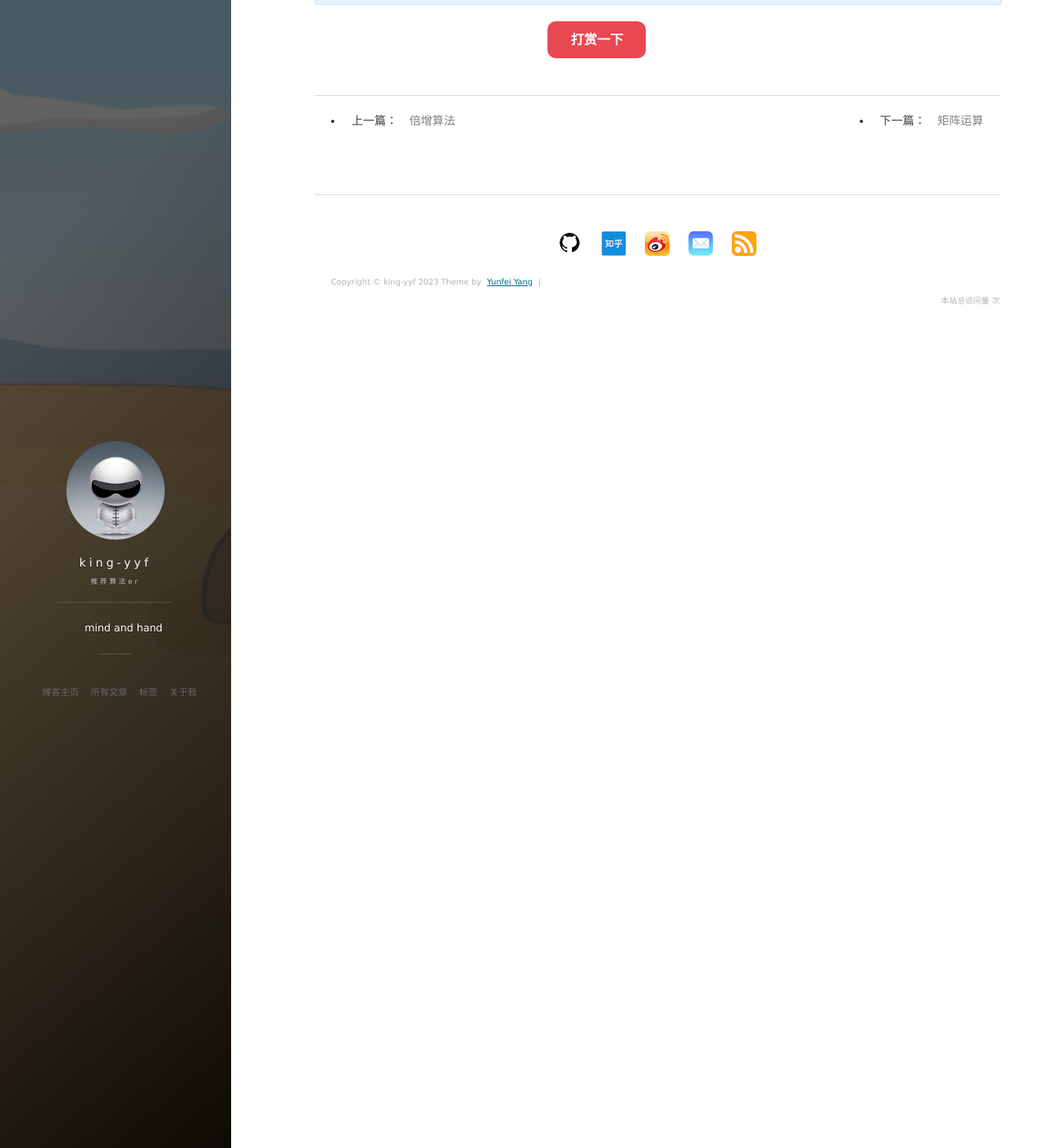
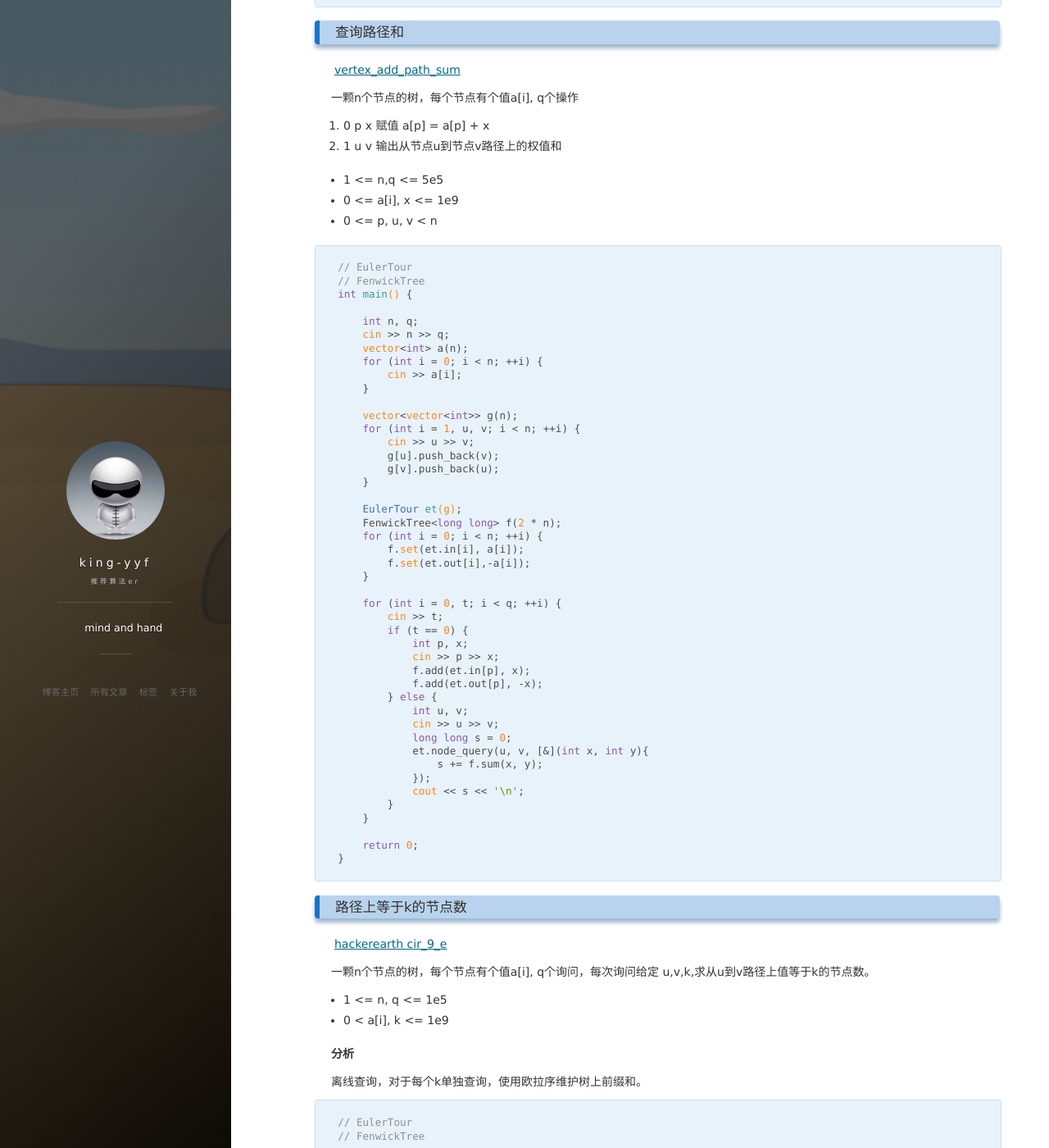
Before and after one commit to king-yyf/king-yyf.github.io, a Jekyll site: the page built from _posts/2023-08-10-dsu_on_tree.md, in a window 1280 px wide and 1400 px high, scrolled down 4401 px. Shown: the whole window at 82% size. Built offline with Jekyll 4.4.1, drawn with Linux system fonts in a browser that asks for light colours; nearby versions of some CDN libraries; comment, search, counter and statistics services are not loaded; some of the changed text lies outside the part shown.

Commit message:
add eulertour

````diff
--- a/_posts/2023-08-10-dsu_on_tree.md
+++ b/_posts/2023-08-10-dsu_on_tree.md
@@ -1,6 +1,6 @@
 ---
 layout: post
-title: 树上启发式合并
+title: 树上启发式合并&欧拉序
 date: 2023-08-10
 tags: 算法专题
 ---
@@ -12,10 +12,11 @@ Index
 ---
 <!-- TOC -->
 
-- [启发式合并模板](#启发式合并模板)
-- [子树出现次数最多的颜色编号之和](#子树出现次数最多的颜色编号之和)
-- [树上数颜色](#树上数颜色)
-- [欧拉序模板](#欧拉序模板)
+- [启发式合并](#启发式合并模板)
+  - [子树出现次数最多的颜色编号之和](#子树出现次数最多的颜色编号之和)
+  - [树上数颜色](#树上数颜色)
+- [欧拉序](#欧拉序模板)
+  - [查询路径和](#查询路径和)
 
 
 
@@ -23,7 +24,7 @@ Index
 
 树上启发式合并用于解决树上对所有子树的查询问题，一般不带修改，总时间复杂度为 O(nlog(n))
 
-### 启发式合并模板
+## 启发式合并模板
 
 ```c++
 struct DsuOnTree {
@@ -203,7 +204,7 @@ int main() {
 }
 ```
 
-### 欧拉序模板
+## 欧拉序模板
 
 ```c++
 struct EulerTour {
@@ -263,3 +264,126 @@ struct EulerTour {
     }
 };
 ```
+
+### 查询路径和
+
+[vertex_add_path_sum](https://judge.yosupo.jp/problem/vertex_add_path_sum)
+
+一颗n个节点的树，每个节点有个值a[i], q个操作
+1. 0 p x 赋值 a[p] = a[p] + x
+2. 1 u v 输出从节点u到节点v路径上的权值和
+
++ 1 <= n,q <= 5e5
++ 0 <= a[i], x <= 1e9
++ 0 <= p, u, v < n
+
+```c++
+// EulerTour
+// FenwickTree
+int main() {
+
+    int n, q;
+    cin >> n >> q;
+    vector<int> a(n);
+    for (int i = 0; i < n; ++i) {
+        cin >> a[i];
+    }
+
+    vector<vector<int>> g(n);
+    for (int i = 1, u, v; i < n; ++i) {
+        cin >> u >> v;
+        g[u].push_back(v);
+        g[v].push_back(u);
+    }
+
+    EulerTour et(g);
+    FenwickTree<long long> f(2 * n);
+    for (int i = 0; i < n; ++i) {
+        f.set(et.in[i], a[i]);
+        f.set(et.out[i],-a[i]);
+    }
+
+    for (int i = 0, t; i < q; ++i) {
+        cin >> t;
+        if (t == 0) {
+            int p, x;
+            cin >> p >> x;
+            f.add(et.in[p], x);
+            f.add(et.out[p], -x);
+        } else {
+            int u, v;
+            cin >> u >> v;
+            long long s = 0;
+            et.node_query(u, v, [&](int x, int y){
+                s += f.sum(x, y);
+            });
+            cout << s << '\n';
+        }
+    }
+
+    return 0;
+}
+```
+
+### 路径上等于k的节点数
+
+[hackerearth cir_9_e](https://www.hackerearth.com/problem/algorithm/workers-1faf1dc4/)
+
+一颗n个节点的树，每个节点有个值a[i], q个询问，每次询问给定 u,v,k,求从u到v路径上值等于k的节点数。
+
++ 1 <= n, q <= 1e5
++ 0 < a[i], k <= 1e9
+
+**分析**
+
+离线查询，对于每个k单独查询，使用欧拉序维护树上前缀和。
+
+```c++
+// EulerTour
+// FenwickTree
+
+vector<int> path_equal_k(vector<int> &a, vector<vector<int>> &es, vector<vector<int>> &qs){
+    n=sz(a),q=sz(qs);
+    vector<vector<int>> g(n);
+    for(auto&e:es){
+        g[e[0]].push_back(e[1]);
+        g[e[1]].push_back(e[0]);
+    }
+    EulerTour e(g);
+    FenwickTree<int> f(n*2);
+    vector<ar4> Q(q);
+    map<int,vector<int>> mp;
+    f0(n)mp[a[i]].push_back(i);
+    f0(q){
+        Q[i]={qs[i][2],qs[i][0],qs[i][1],i};
+    }
+    sort(all(Q),[&](auto &x, auto &y){
+        return x[0]<y[0];
+    });
+    auto add=[&](int x, int v){
+        f.add(e.in[x], v);
+        f.add(e.out[x], -v);
+    };
+    vector<int> ans(q);
+    int pk=-1;
+    for(auto&[k,u,v,i]:Q){
+        if(pk>=-1&&pk!=k){
+            for(auto&x:mp[pk]){
+                add(x,-1);
+            }
+        }
+        if(pk==-1||pk!=k){
+            for(auto&x:mp[k]){
+                add(x,1);
+            }
+        }
+        int s=0;
+        e.node_query(u,v,[&](int x, int y){
+            s+=f.sum(x,y);
+        });
+        ans[i]=s;
+        pk=k;
+    }
+    return ans;
+}
+```
````
